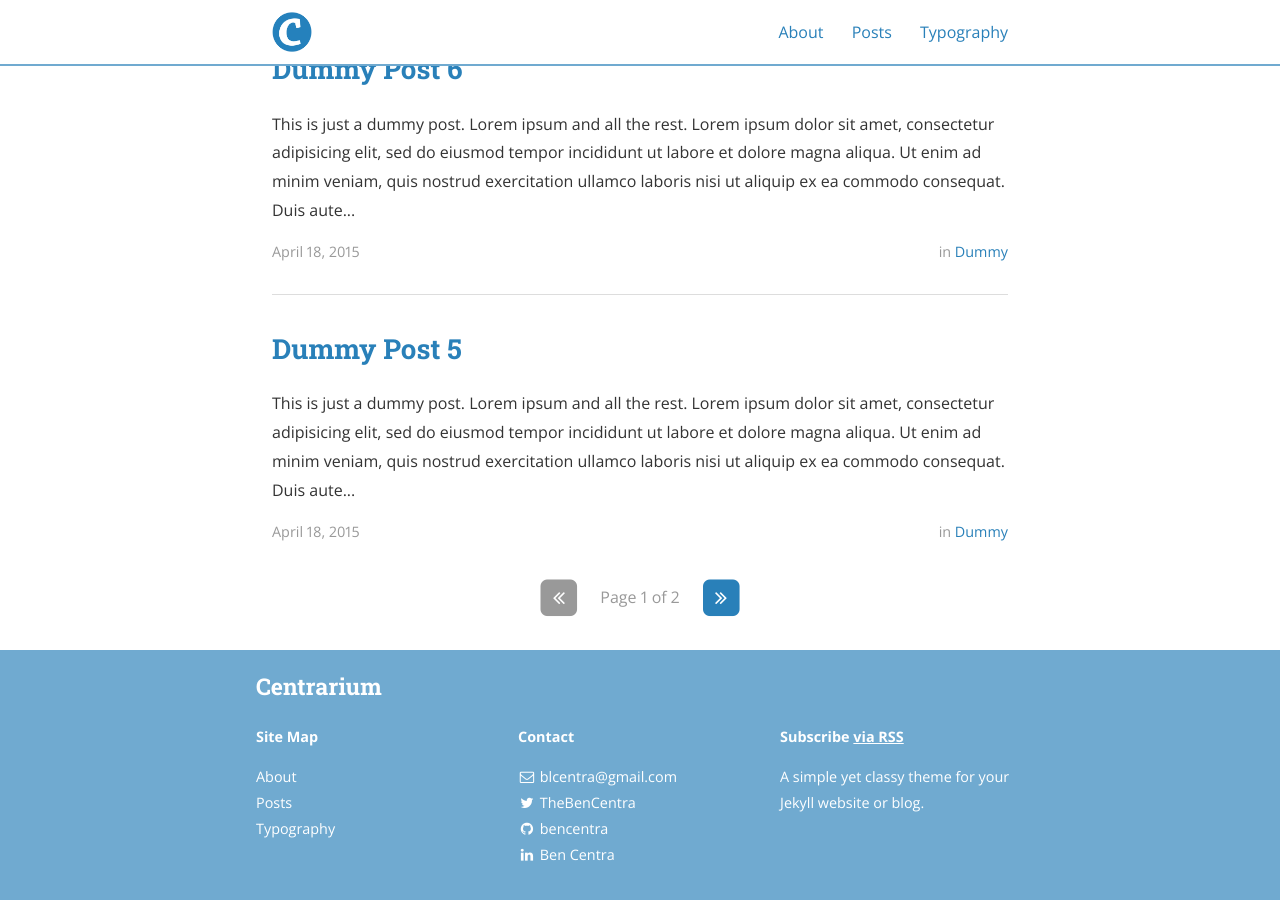
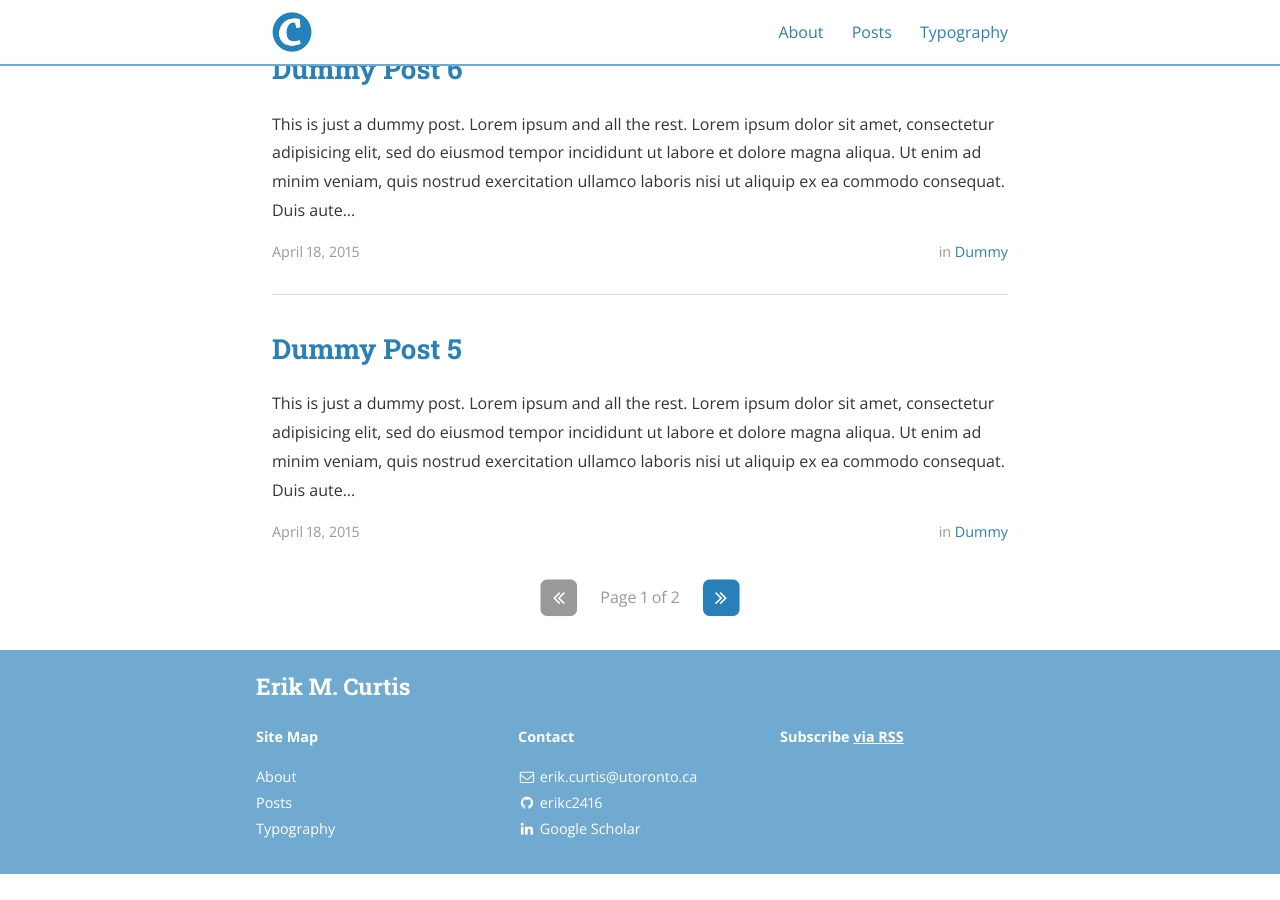
Before and after one commit to erikc2416/erikcurtis.github.io, a Jekyll site: the page built from index.html, in a window 1280 px wide and 900 px high, scrolled down 1275 px. Built offline with Jekyll 4.4.1, drawn with Linux system fonts in a browser that asks for light colours; nearby versions of some CDN libraries; the list of posts is cut into pages by our own code; after the commit the page ends 2149 px from its top, so only the background shows below that; part of the change alters nothing that is shown; some of the changed text lies outside the part shown.

Commit message:
Minor changes

```diff
--- a/_config.yml
+++ b/_config.yml
@@ -1,7 +1,7 @@
 # External plugins
 # See http://ixti.net/software/2013/01/28/using-jekyll-plugins-on-github-pages.html for making `jekyll archives` work.
 plugins:
-  - jekyll-archives # Sorry, not GitHub pages friendly!
+#  - jekyll-archives # Sorry, not GitHub pages friendly!
   - jekyll-sitemap
   - jekyll-paginate-v2
 
@@ -9,17 +9,17 @@ exclude:
   - "/vendor/"
 
 # Site settings
-title: Centrarium
+title: Erik M. Curtis
 subtitle: "A simple yet classy theme for your Jekyll website or blog"
-email: blcentra@gmail.com
-name: Ben Centra
+email: erik.curtis@utoronto.ca
+name: Erik Curtis
 description: >
-  A simple yet classy theme for your Jekyll website or blog.
+#  A simple yet classy theme for your Jekyll website or blog.
 # Base URL of site (i.e. /blog). It should always start with a slash,
 # and never end with a slash. Set it to a blank value if hosting at the
 # root of your server.
-baseurl: "" # the subpath of your site, e.g. /blog/
-url: "" # the base hostname & protocol for your site
+baseurl: "/erikcurtis.github.io" # the subpath of your site, e.g. /blog/
+url: "erikc2416.github.io" # the base hostname & protocol for your site
 cover: "/assets/header_image.jpg"
 logo: "/assets/logo.png"
 
@@ -76,117 +76,22 @@ descriptions:
 #     desc: Follow me on Twitter            # Description to display as link title, etc
 #     share: true                           # Include in the "Share" section of posts
 social:
-  - name: Twitter
-    icon: twitter
-    username: TheBenCentra
-    url: https://twitter.com/TheBenCentra
-    desc: Follow me on Twitter
-    share: true
-
-  - name: Facebook
-    icon: facebook
-    username: thebencentra
-    url: ""
-    desc: Friend me on Facebook
-    share: true
 
   - name: GitHub
     icon: github
-    username: bencentra
-    url: https://github.com/bencentra
+    username: erikc2416
+    url: https://github.com/erikc2416
     desc: Fork me on GitHub
-    share: false
-
-  - name: LinkedIn
-    icon: linkedin
-    username: Ben Centra
-    url: https://www.linkedin.com/pub/ben-centra/47/769/60a
-    desc: Connect with me on LinkedIn
     share: true
 
-  - name: Google+
-    icon: google-plus
-    username: ""
-    url: ""
-    desc: Add me to your Circles
+  - name: Google Scholar
+    icon: linkedin
+    username:
+    url: https://scholar.google.com/citations?user=HTbN3koAAAAJ&hl=en
+    desc: My latest papers
     share: true
 
-  - name: YouTube
-    icon: youtube
-    username: ""
-    url: ""
-    desc: Subscribe on YouTube
-    share: false
 
-  - name: Instagram
-    icon: instagram
-    username: ""
-    url: ""
-    desc: Follow me on Instagram
-    share: false
-
-  - name: Pinterest
-    icon: pinterest
-    username: ""
-    url: ""
-    desc: Follow me on Pinterest
-    share: true
-
-  - name: SoundCloud
-    icon: soundcloud
-    username: ""
-    url: ""
-    desc: Follow me on SoundCloud
-    share: false
-
-  - name: Tumblr
-    icon: tumblr
-    username: ""
-    url: ""
-    desc: Follow me on Tumblr
-    share: false
-
-  - name: Steam
-    icon: steam
-    username: ""
-    url: ""
-    desc: Friend me on Steam
-    share: false
-
-  - name: Dribbble
-    icon: dribbble
-    username: ""
-    url: ""
-    desc: Follow me on Dribble
-    share: false
-
-  - name: Vimeo
-    icon: vimeo-square
-    username: ""
-    url: ""
-    desc: Follow me on Vimeo
-    share: false
-
-  - name: Vine
-    icon: vine
-    username: ""
-    url: ""
-    desc: Follow me on Vine
-    share: false
-
-  - name: Reddit
-    icon: reddit
-    username: ""
-    url: ""
-    desc: Share to Reddit
-    share: true
-
-  - name: "Hacker News"
-    icon: hacker-news
-    username: ""
-    url: ""
-    desc: Share to Hacker News
-    share: false
 
 # Social sharing protocols
 # These are for automatically generating sharing metadata for FB and Twitter
```
